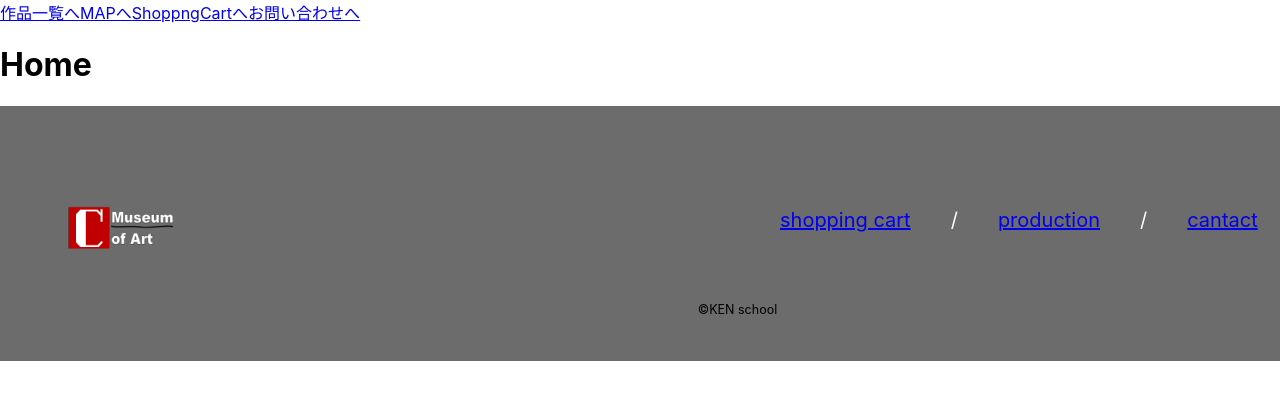
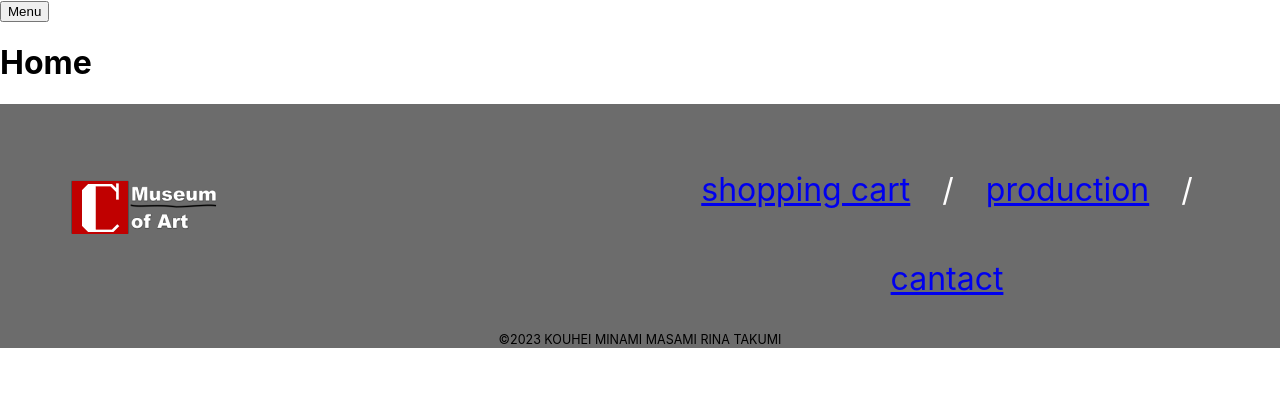
Before and after one commit to takumi-uezono0/Museum-of-ART, a React (Create React App) app: page / in a window 1280 px wide. Shown: the top 400 px of the page. Built offline with nearby package versions, Linux system fonts and the light colour scheme.

Commit message:
fix:header

```diff
--- a/src/components/Footer.css
+++ b/src/components/Footer.css
@@ -1,32 +1,29 @@
-.footer-flame{
+.footer-flame {
   background-color: #6c6c6c;
-    font-size: 14px;
-    display:flex;
-    background-size:  100% 300px;
-    padding: 2em 0;
+  background-size: 100% 0;
   text-align: center;
 }
 
-.footer-flame img{
-    width: 120px;
-    height: 60px;
+.M {
+  display: flex;
+}
+.M img {
+  width: 166px;
+  height: 77px;
   margin: 60px;
-    padding-right: 500px;
+  padding-right: 20em;
 }
 
-.M li{
-    color: #FFFEFE;
-    font-size: 20px;
+.M li {
+  color: #fffefe;
+  font-size: 32px;
   display: inline-block;
-    padding-top: 60px;
-    padding-right: 2em;
+  padding-top: 50px;
+  padding-right: 1em;
   list-style: none;
-
 }
-.C{
+.C {
   font-size: 15px;
-    margin-top: 150px;
-    margin-left: -600px;
-
-
+  text-align: center;
+  margin-top: 15px;
 }
--- a/src/components/Footer.jsx
+++ b/src/components/Footer.jsx
@@ -2,22 +2,35 @@ import React from "react";
 import Image from "./images/logo-1.png";
 import "./Footer.css";
 export const Footer = () => {
-
   return (
     <div className="footer-flame">
-      <img src={Image} alt="logo"/>
       <nav class="M">
+        <img src={Image} alt="logo" />
         <ul>
-            <li><a id="cart" href="/cart">shopping cart</a></li>
-              <li>/</li>
-            <li><a id="product" href="/product">production</a></li>
-              <li>/</li>
-            <li><a id="contact" href="/contact">cantact</a></li>
+          <li>
+            <a id="cart" href="/cart">
+              shopping cart
+            </a>
+          </li>
+          <li>/</li>
+          <li>
+            <a id="product" href="/product">
+              production
+            </a>
+          </li>
+          <li>/</li>
+          <li>
+            <a id="contact" href="/contact">
+              cantact
+            </a>
+          </li>
         </ul>
-        </nav>
+      </nav>
 
       <div class="C">
-               <p><small>&copy;KEN school</small></p>
+        <p>
+          <small>&copy;2023 KOUHEI MINAMI MASAMI RINA TAKUMI</small>
+        </p>
       </div>
     </div>
   );
--- a/src/components/Header.jsx
+++ b/src/components/Header.jsx
@@ -1,8 +1,12 @@
-import React from "react";
+import React, { useState } from "react";
 
 export const Header = () => {
+  const [openMenu, setOpenMenu] = useState(false);
+  const onClickButton = () => [setOpenMenu(!openMenu)];
   return (
     <header>
+      {openMenu && (
+        <>
           <a className="logo" href="/production">
             作品一覧へ
           </a>
@@ -15,6 +19,10 @@ export const Header = () => {
           <a className="logo" href="/contact">
             お問い合わせへ
           </a>
+        </>
+      )}
+
+      <button onClick={onClickButton}>Menu</button>
     </header>
   );
 };
```
Lines whose indentation alone changed are shown as unchanged.
